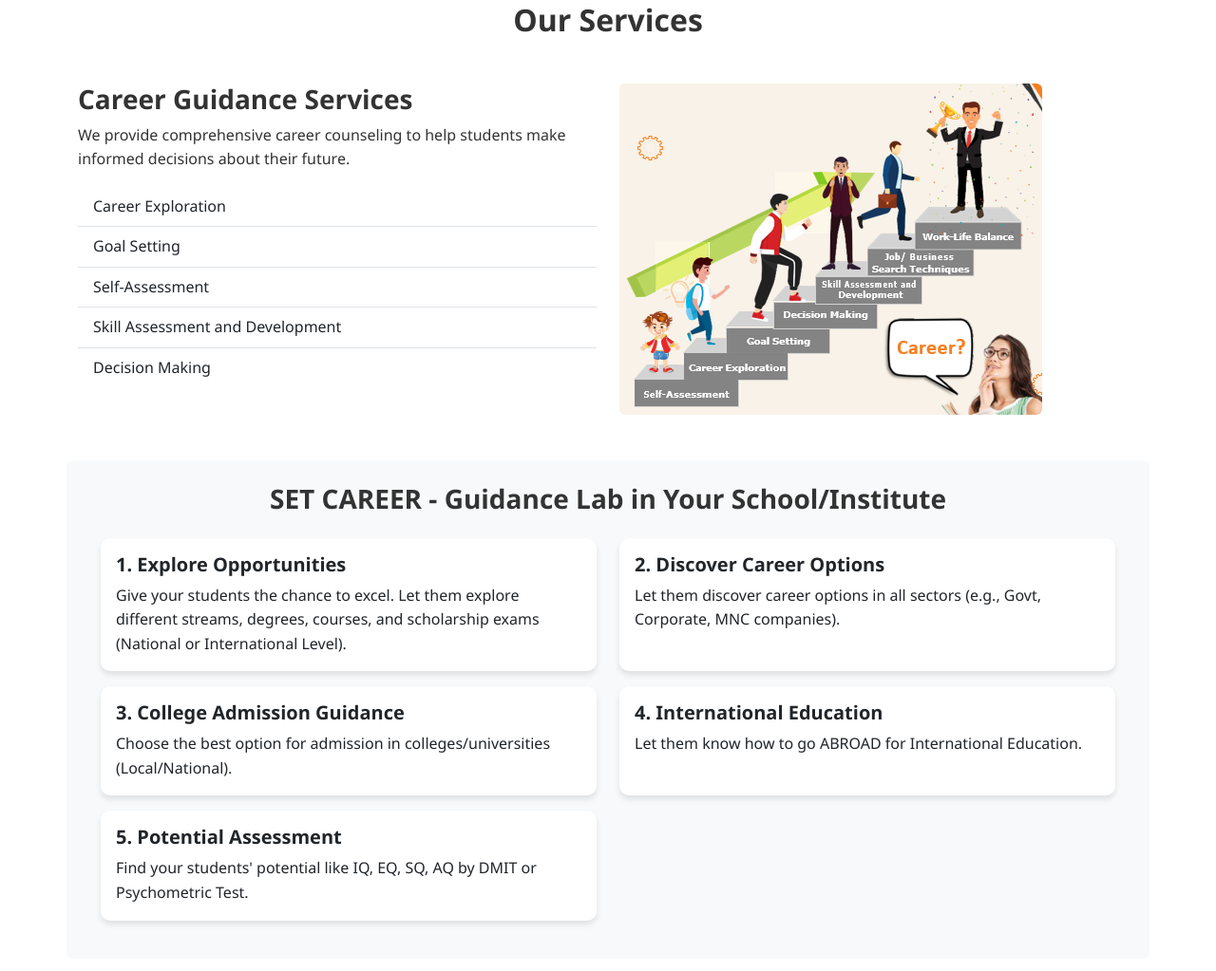
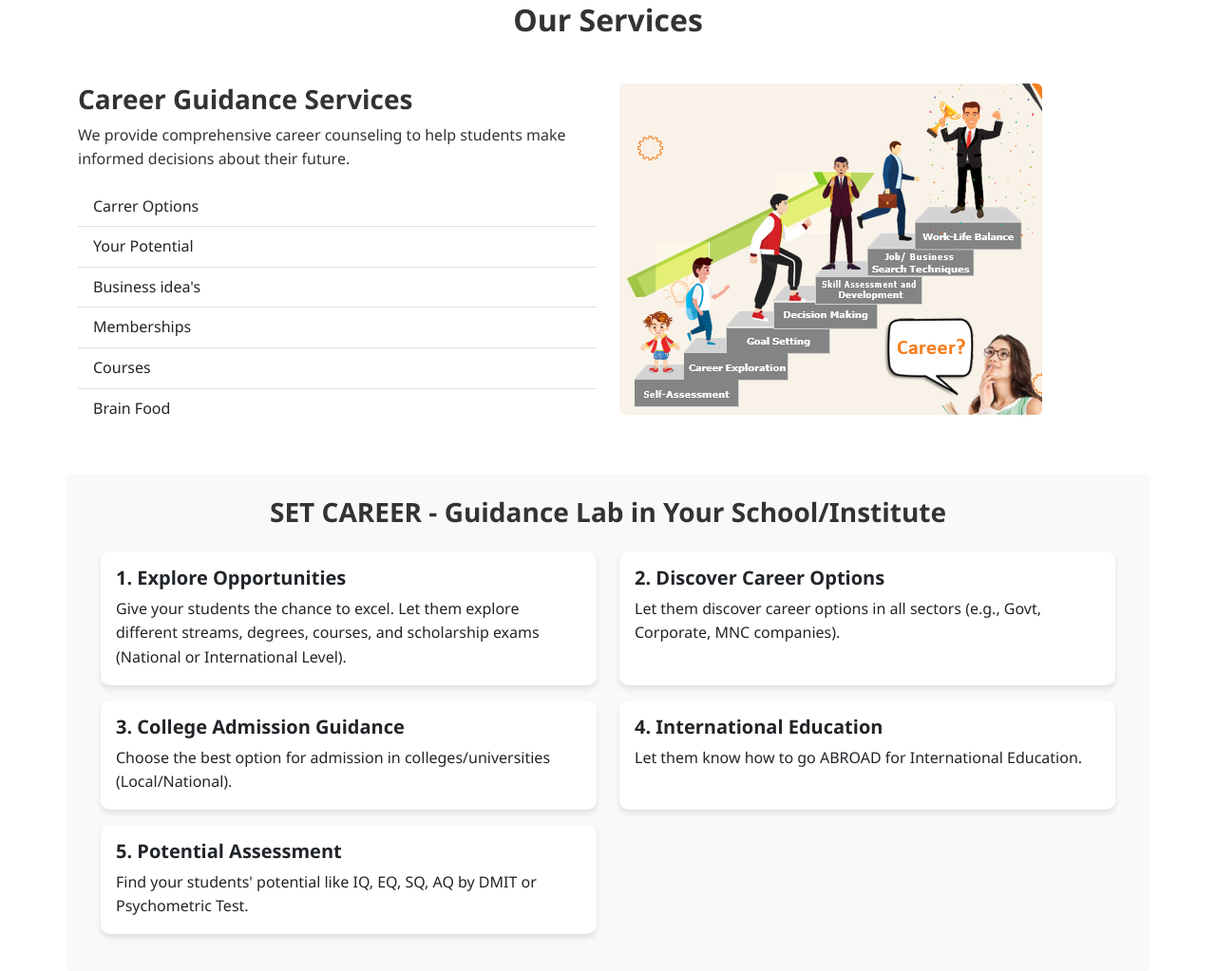
Before and after one commit to chanduluhar/vidyaprem_guide, a Flask app: page /services in a window 1280 px wide. Shown: the part 123-1146 px from the top of the page at 95% size. Run offline with Flask 3, Linux system fonts and the light colour scheme.

Commit message:
Update services.html

```diff
--- a/templates/services.html
+++ b/templates/services.html
@@ -12,11 +12,12 @@
                 <h3>Career Guidance Services</h3>
                 <p>We provide comprehensive career counseling to help students make informed decisions about their future.</p>
                 <ul class="list-group list-group-flush">
-                    <li class="list-group-item">Career Exploration</li>
-                    <li class="list-group-item">Goal Setting</li>
-                    <li class="list-group-item">Self-Assessment</li>
-                    <li class="list-group-item">Skill Assessment and Development</li>
-                    <li class="list-group-item">Decision Making</li>
+                    <li class="list-group-item">Carrer Options</li>
+                    <li class="list-group-item">Your Potential</li>
+                    <li class="list-group-item">Business idea's</li>
+                    <li class="list-group-item">Memberships</li>
+                    <li class="list-group-item">Courses</li>
+                    <li class="list-group-item">Brain Food</li>
                 </ul>
             </div>
             <div class="col-lg-6">
```
